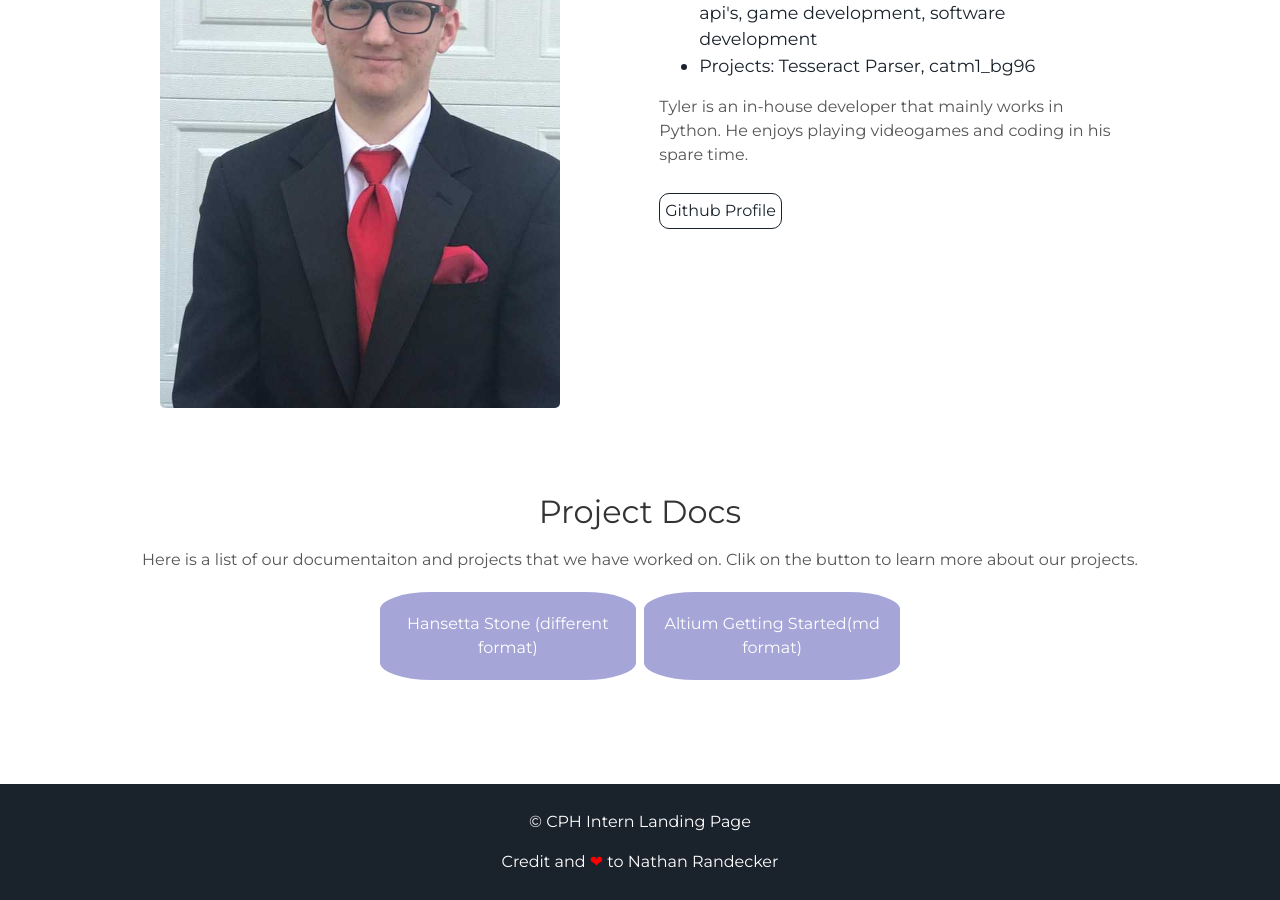
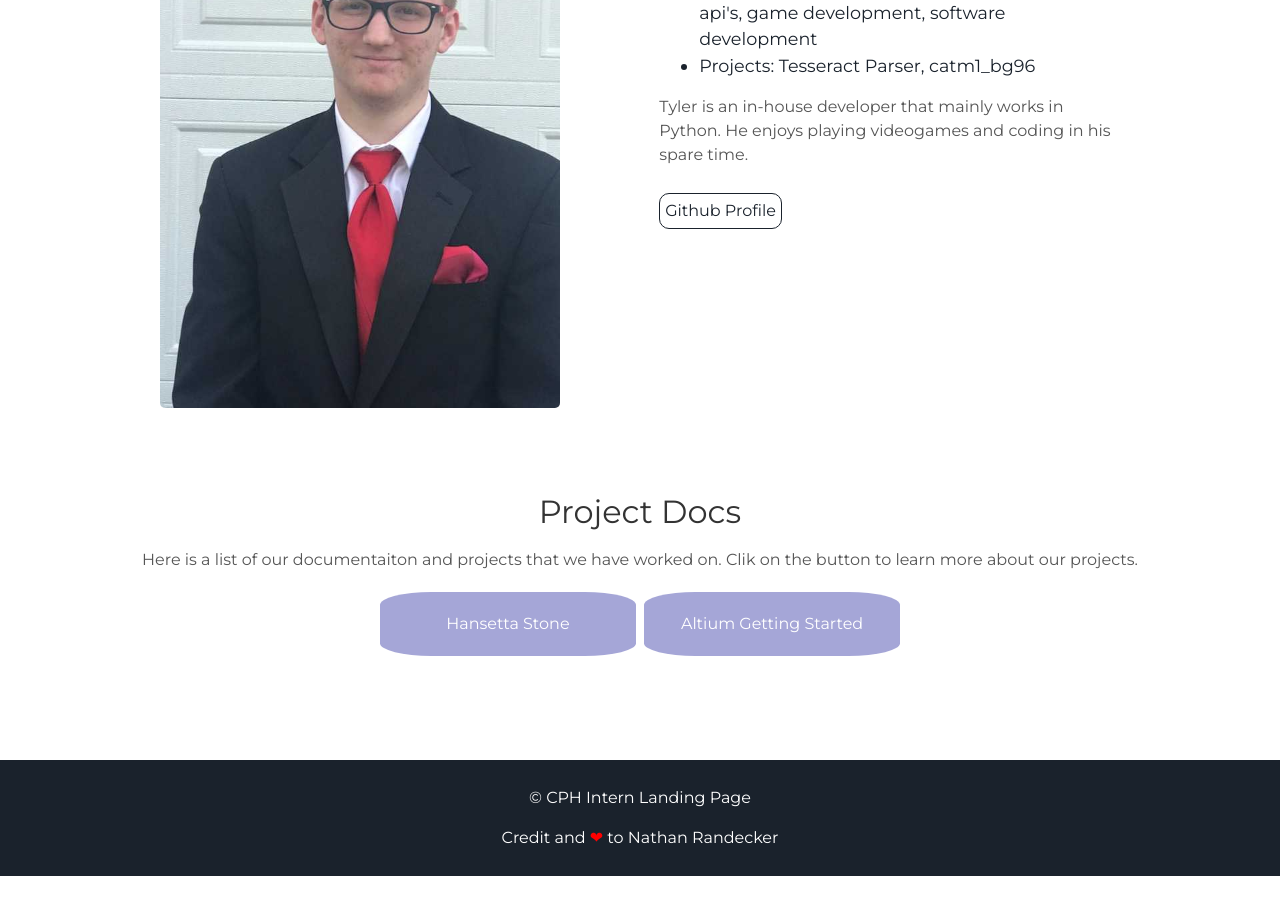
Before and after one commit to CPHT/CPH_Page, a Jekyll site: the page built from index.html, in a window 1280 px wide and 900 px high, scrolled down 6895 px. Built offline with Jekyll 4.4.1, drawn with Linux system fonts in a browser that asks for light colours; after the commit the page ends 7771 px from its top, so only the background shows below that.

Commit message:
Update projectdocs.html
fixed links

```diff
--- a/_includes/projectdocs.html
+++ b/_includes/projectdocs.html
@@ -4,8 +4,8 @@
 <div class="user-details">
     <p>Here is a list of our documentaiton and projects that we have worked on. Clik on the button to
         learn more about our projects.</p>
-        <a href="https://hdlag91.github.io/DocumentationPractice/" class="button4">Hansetta Stone (different format)</a>
-        <a href="https://hdlag91.github.io/AltiumGettingStarted/" class="button4">Altium Getting Started(md format)</a>
+        <a href="http://localhost:4000/DocumentationPractice/" class="button4">Hansetta Stone</a>
+        <a href="http://localhost:4000/AltiumGettingStarted/" class="button4">Altium Getting Started</a>
 
 </div>
 
```
